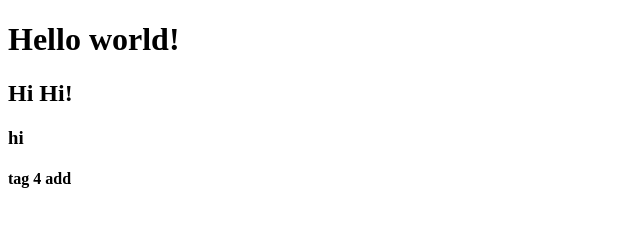
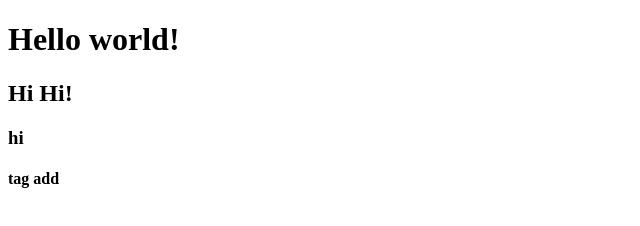
Before and after one commit to RostotskiyKirill/gitTest, a plain HTML site: page index.html in a window 1280 px wide. Shown: the full height of the page, 0-640 px from the left. Drawn offline with Linux system fonts and the light colour scheme.

Commit message:
add new tag

```diff
--- a/index.html
+++ b/index.html
@@ -10,7 +10,7 @@
     <h1>Hello world!</h1>
     <h2>Hi Hi!</h2>
     <h3>hi</h3>
-    <h4>tag 4 add</h4>
+    <h4>tag add</h4>
     <!-- git init - инициализируем гит в проекте, чтобы он "следил" за изменениями на проекте
     git config --local user.name "Kirill" - делаем изменения в гит локальными под одним юзером
     git config --local user.email kk@mail.ru - добавили почту
```
